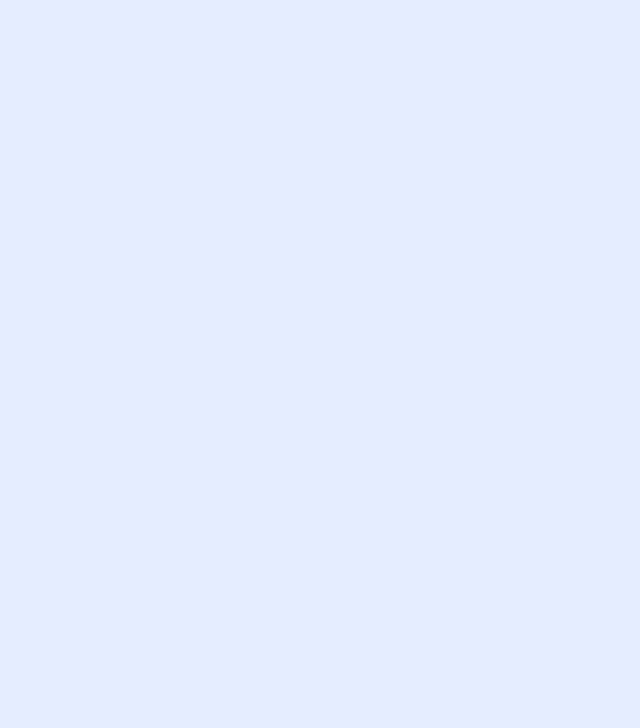
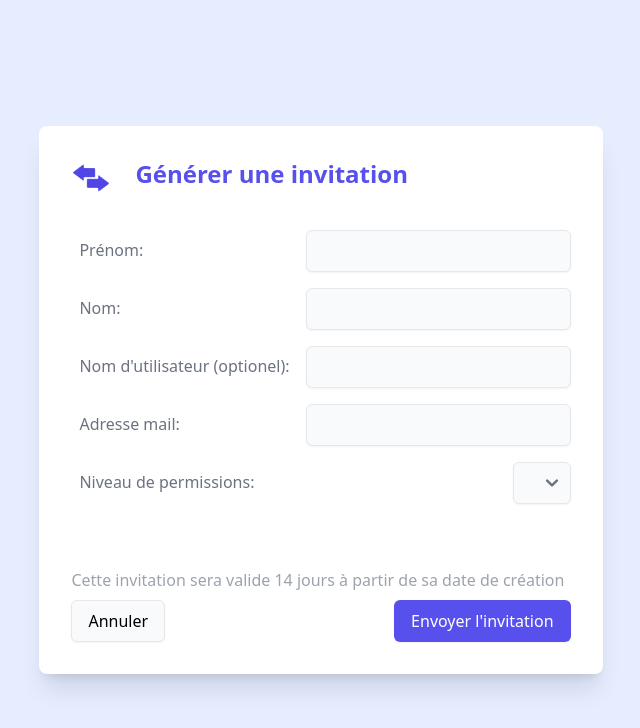
Before and after one commit to ERPI-UL/HELP-API, a Vue app in the folder app/: page /generateInvite in a window 1280 px wide. Before the commit this address had no page. Shown: the top 728 px of the page, without its empty margins (319-959 px from the left). Built offline with nearby package versions, Linux system fonts and the light colour scheme.

Commit message:
Added user Invite - relative things

```diff
--- a/app/src/components/Topbar.vue
+++ b/app/src/components/Topbar.vue
@@ -177,7 +177,8 @@
         RefreshIcon,
         PencilAltIcon,
         TerminalIcon,
-        InformationCircleIcon
+        InformationCircleIcon,
+        MailOpenIcon
     } from '@heroicons/vue/outline';
     import { ChevronDownIcon, UserIcon } from '@heroicons/vue/solid';
 
@@ -276,6 +277,12 @@
                     href: '/machines#editing',
                     icon: PencilAltIcon
                 });
+                menu[menu.findIndex(el => el.name == "Autre")].elements.push({
+                    name: 'Inviter un utilisateur',
+                    description: 'Générer un lien d\'invitation utilisateur',
+                    href: '/generateInvite',
+                    icon: MailOpenIcon
+                });
             }
             if (User.currentUser.canAdmin()) { // if the user is an administrator, add the administrator panel to the menu
                 menu[menu.findIndex(el=>el.name=="Autre")].elements.push({
--- a/app/src/main.js
+++ b/app/src/main.js
@@ -15,6 +15,7 @@ import CreateMachine from "./views/CreateMachine.vue";
 import Reset from "./views/Reset.vue";
 import ForgotPassword from "./views/ForgotPassword.vue";
 import About from "./views/About.vue";
+import GenerateInvite from "./views/GenerateInvite.vue";
 
 import './index.css'
 import "flowbite"
@@ -44,6 +45,7 @@ const router = createRouter({
         { path: '/reset', name: 'Reset', component: Reset },
         { path: '/invite', name: 'Invite', component: Reset },
         { path: '/forgotPassword', name: 'ForgotPassword', component: ForgotPassword },
+        { path: '/generateInvite', name: 'GenerateInvite', component: GenerateInvite },
         { path: '/about', name: 'About', component: About }
     ]
 });
--- a/app/src/script/API.js
+++ b/app/src/script/API.js
@@ -17,6 +17,7 @@ class API {
         PASSWORD: "/auth/password/",
         USER: "/users/me/",
         USERS: "/users/",
+        INVITE: "/users/invite/",
         SCENARIOS: "/scenarios/",
         EASY_CONNECT: "/easy/connect",
         MACHINES: "/scenarios/machines/",
--- a/app/src/views/Admin.vue
+++ b/app/src/views/Admin.vue
@@ -34,7 +34,7 @@
                         <select id="role-select" class="min-w-0 border-none rounded bg-indigo-50 p-1 m-1 pr-8">
                             <option value="0">Visiteur</option>
                             <option value="1">Apprenti</option>
-                            <option value="2">Formateur</option>
+                            <option value="2">Enseignant</option>
                             <option value="3">Administrateur</option>
                         </select>
                         <ValidateButton v-on:click="updateUserRole();">Valider</ValidateButton>
--- /dev/null
+++ b/app/src/views/GenerateInvite.vue
@@ -0,0 +1,177 @@
+<template>
+    <!-- Register web page -->
+    <div class="flex min-h-screen p-4 md:p-8 flex-col justify-center">
+        <div class="bg-white p-4 md:p-8 shadow-xl mx-auto rounded-lg">
+            <div class="max-h-full">
+                <div class="flex center">
+                    <!-- Modal Title -->
+                    <img src="../assets/images/icons/logo_indigo.png" class="hidden md:block h-10" alt="Tailwind Play" />
+                    <h2 class="text-2xl font-extrabold text-indigo-600 px-6">
+                        Générer une invitation
+                    </h2>
+                </div>
+                <div>
+                    <!-- Modal content, inputs to register -->
+                    <div class="space-y-1 md:space-y-4 py-2 md:py-8 text-base text-gray-400 max-h-full">
+                        <!-- Firstname input -->
+                        <div class="md:flex block justify-between">
+                            <p class="whitespace-nowrap center font-medium text-gray-500 p-2 mr-2">Prénom: </p>
+                            <input type="text" id="given-name" name="given-name" class="md:size-to-parent whitespace-nowrap inline-flex px-4 py-2 border-gray-200 rounded-md shadow-sm text-base font-medium text-black bg-gray-50 hover:bg-gray-100">
+                        </div>
+                        <!-- Lastname input -->
+                        <div class="md:flex block justify-between">
+                            <p class="whitespace-nowrap center font-medium text-gray-500 p-2 mr-2">Nom: </p>
+                            <input type="text" id="family-name" name="family-name" class="md:size-to-parent whitespace-nowrap inline-flex px-4 py-2 border-gray-200 rounded-md shadow-sm text-base font-medium text-black bg-gray-50 hover:bg-gray-100">
+                        </div>
+                        <!-- Username input -->
+                        <div class="md:flex block justify-between">
+                            <p class="whitespace-nowrap center font-medium text-gray-500 p-2 mr-2">Nom d'utilisateur (optionel): </p>
+                            <input type="text" id="username" name="username" class="md:size-to-parent whitespace-nowrap inline-flex px-4 py-2 border-gray-200 rounded-md shadow-sm text-base font-medium text-black bg-gray-50 hover:bg-gray-100">
+                        </div>
+                        <!-- Email input -->
+                        <div class="md:flex block justify-between">
+                            <p class="whitespace-nowrap center font-medium text-gray-500 p-2 mr-2">Adresse mail: </p>
+                            <input type="email" id="email" name="email" class="md:size-to-parent whitespace-nowrap inline-flex px-4 py-2 border-gray-200 rounded-md shadow-sm text-base font-medium text-black bg-gray-50 hover:bg-gray-100">
+                        </div>
+                        <!-- Email input -->
+                        <div class="md:flex block justify-between">
+                            <p class="whitespace-nowrap center font-medium text-gray-500 p-2 mr-2">Niveau de permissions:</p>
+                            <select id="role-select" class="md:size-to-parent whitespace-nowrap inline-flex px-4 py-2 border-gray-200 rounded-md shadow-sm text-base font-medium text-black pr-8 bg-gray-50 hover:bg-gray-100">
+
+                            </select>
+                        </div>
+                    </div>
+                    <!-- Message log zone -->
+                    <div id="log-zone" class="border-none overflow-y-hidden h-[0px]">
+                        <p class="opacity-0 text-center text-indigo-600"></p>
+                    </div>
+                    <p class="text-gray-400 pt-8">Cette invitation sera valide 14 jours à partir de sa date de création</p>
+                    <!-- Buttons -->
+                    <div class="pt-2 flex justify-between">
+                        <Backbutton>Annuler</Backbutton> <!-- Cancel button -->
+                        <ValidateButton id="btn-validate" v-on:click="sendInvite">Envoyer l'invitation</ValidateButton> <!-- Validate button -->
+                    </div>
+                </div>
+            </div>
+        </div>
+    </div>
+</template>
+
+<script>
+import Backbutton from "../components/BackButton.vue";
+import ValidateButton from "../components/ValidateButton.vue";
+import API from "../script/API";
+import User from "../script/User";
+import { redirectHome } from "../script/common";
+
+/**
+ * Registers the event listener for the enter key
+ * if it's pressed, emulate a click on the validate button
+ */
+function setup() {
+    window.addEventListener("keydown", ev => {
+        if (ev.key != "Enter") return;
+        const btn = document.getElementById("btn-validate");
+        if (btn) btn.click();
+    });
+
+    const roleSelect = document.getElementById("role-select");
+    const roles = ["Visiteur", "Apprenti", "Enseignant", "Administrateur"];
+    for (let i = 1; i <= User.currentUser.permissions; i++) {
+        const option = document.createElement("option");
+        option.value = i;
+        option.innerText = roles[i];
+        roleSelect.appendChild(option);
+    }
+}
+
+/**
+ * Displays a log message to the user
+ * @param {string} msg message to display
+ */
+function logMessage(msg) {
+    const btn = document.getElementById("btn-validate");
+    btn.innerHTML = "S'inscrire";
+    const div = document.getElementById("log-zone");
+    const txt = div.firstElementChild;
+    if (txt.innerHTML.length < 1)
+        txt.innerHTML = msg;
+    else txt.innerHTML += "<br>"+msg;
+    txt.classList.add("opacity-100");
+    div.style.height = txt.getBoundingClientRect().height+"px";
+    setTimeout(() => {
+        txt.classList.remove("opacity-100");
+        let liste = txt.innerHTML.split("<br>");
+        liste.pop();
+        txt.innerHTML = liste.join("<br>");
+        div.style.height = "0px";
+    }, 3000);
+}
+
+/**
+ * Event listener for when the validate button is clicked
+ * Checks if all the fields are correctly filled and makes an API call
+ * to try to register the User. If so, redirects to the home page
+ */
+function sendInvite() {
+    const btn = document.getElementById("btn-validate");
+    btn.innerHTML = "...";
+
+    const credentials = {
+        givenName: document.getElementById("given-name"),
+        familyName: document.getElementById("family-name"),
+        username: document.getElementById("username"),
+        email: document.getElementById("email"),
+        role: document.getElementById("role-select")
+    };
+    if (credentials.givenName.value.trim() == "") {
+        logMessage("Veuillez renseigner un prénom.");
+        credentials.givenName.focus();
+        return;
+    }
+    if (credentials.familyName.value.trim() == "") {
+        logMessage("Veuillez renseigner un nom de famille.");
+        credentials.familyName.focus();
+        return;
+    }
+    if (credentials.username.value.trim() == "") {
+        logMessage("Veuillez renseigner un nom d'utilisateur.");
+        credentials.username.focus();
+        return;
+    }
+    const REGEX_EMAIL = /(?:[a-z0-9!#$%&'*+/=?^_`{|}~-]+(?:\.[a-z0-9!#$%&'*+/=?^_`{|}~-]+)*|"(?:[\x01-\x08\x0b\x0c\x0e-\x1f\x21\x23-\x5b\x5d-\x7f]|\\[\x01-\x09\x0b\x0c\x0e-\x7f])*")@(?:(?:[a-z0-9](?:[a-z0-9-]*[a-z0-9])?\.)+[a-z0-9](?:[a-z0-9-]*[a-z0-9])?|\[(?:(?:(2(5[0-5]|[0-4][0-9])|1[0-9][0-9]|[1-9]?[0-9]))\.){3}(?:(2(5[0-5]|[0-4][0-9])|1[0-9][0-9]|[1-9]?[0-9])|[a-z0-9-]*[a-z0-9]:(?:[\x01-\x08\x0b\x0c\x0e-\x1f\x21-\x5a\x53-\x7f]|\\[\x01-\x09\x0b\x0c\x0e-\x7f])+)\])/;
+    if (!credentials.email.value.trim().match(REGEX_EMAIL)) {
+        logMessage("Veuillez renseigner une adresse mail valide.");
+        credentials.email.focus();
+        return;
+    }
+
+    API.execute_logged(API.ROUTE.INVITE, API.METHOD_POST, User.currentUser.getCredentials(), {
+        email: credentials.email.value.trim(),
+        firstname: credentials.givenName.value.trim(),
+        lastname: credentials.familyName.value.trim(),
+        username: credentials.username.value.trim(),
+        adminLevel: credentials.role.value
+    }, API.TYPE_FORM).then(() => {
+        logMessage("Invitation envoyée avec succès.");
+        btn.innerHTML = "Envoyer l'invitation";
+        redirectHome();
+    }).catch(err => {
+        console.error("Invite error: ", err);
+        logMessage("Erreur lors de l'envoie de l'invitation.");
+        btn.innerHTML = "Envoyer l'invitation";
+    });
+}
+
+export default {
+    name: "GenerateInvite",
+    components: {
+        Backbutton,
+        ValidateButton
+    },
+    mounted() {
+        setup();
+    },
+    methods: {sendInvite}
+};
+</script>
--- a/app/tailwind.config.js
+++ b/app/tailwind.config.js
@@ -4,7 +4,7 @@ module.exports = {
     "./src/**/*.{vue,js,ts,jsx,tsx}",
   ],
   theme: {
-    extend: {},
+    extend: {}
   },
   plugins: [
     require('flowbite/plugin')
```
